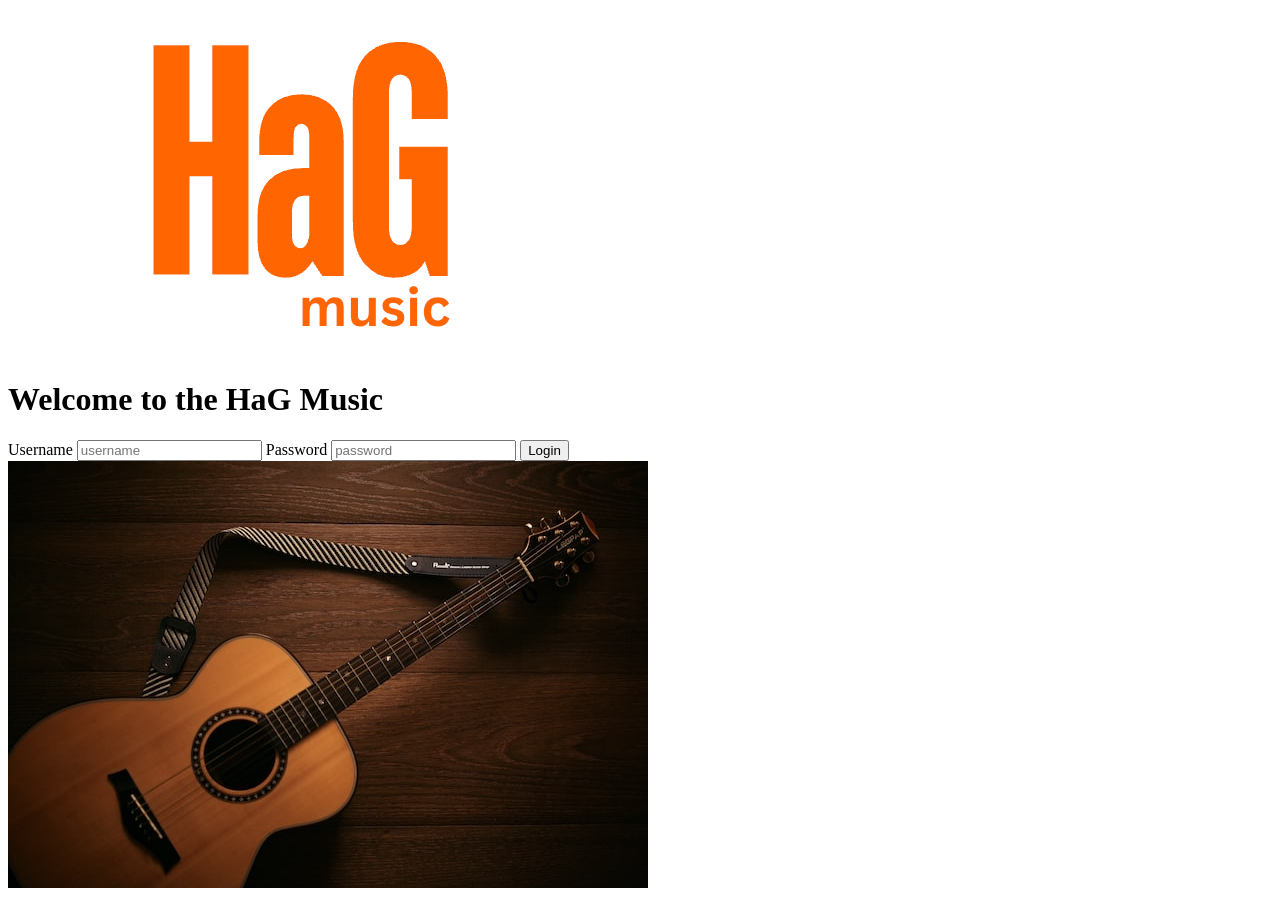
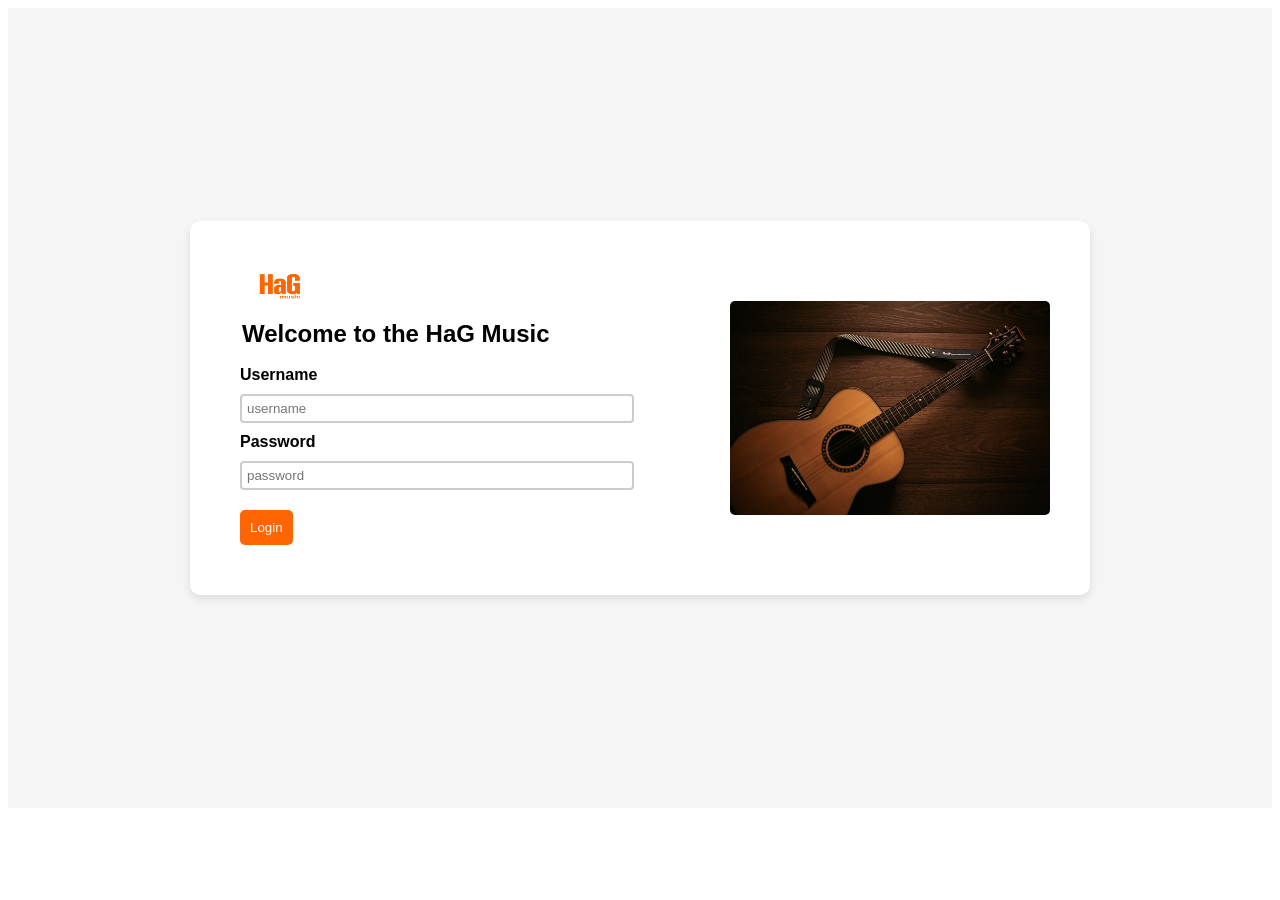
Before and after one commit to abboahene/wap-music-player, a plain HTML site: page client/htet.html in a window 1280 px wide. After the commit the page ends 816 px from the top, so only its background shows below. Drawn offline with Linux system fonts and the light colour scheme.

Commit message:
change htet.html and htet.css

```diff
--- a/client/css/htet.css
+++ b/client/css/htet.css
@@ -1,10 +1,8 @@
 :root {
   --primary: #ff6500;
-  --secondary: #dadada;
-  --tertiary: black;
 }
 
-body {
+#login-page-container {
   font-family: Arial, sans-serif;
   margin: 0;
   padding: 0;
@@ -41,17 +39,11 @@ body {
   justify-content: center;
 }
 
-h1 {
+#welcome {
   font-size: 1.5em;
   padding: 2px;
   font-family: Arial, sans-serif;
 }
-
-p {
-  font-size: 1.2em;
-  margin-bottom: 20px;
-}
-
 label {
   font-weight: bold;
   margin-top: 10px;
--- a/client/htet.html
+++ b/client/htet.html
@@ -3,13 +3,15 @@
   <head>
     <meta charset="UTF-8" />
     <meta name="viewport" content="width=device-width, initial-scale=1.0" />
+    <link href="css/htet.css" rel="stylesheet">
     <title>Document</title>
   </head>
   <body>
-    <div class="container" id="container">
+  <div id="login-page-container">
+    <div class="container">
       <div class="form-container">
         <img id="logo" src="./assets/logo.png" alt="logo" />
-        <h1>Welcome to the HaG Music</h1>
+        <h1 id="welcome">Welcome to the HaG Music</h1>
         <form action="/users/login" method="post" id="login">
           <div class="login-form">
             <label for="username">Username</label>
@@ -41,5 +43,6 @@
       Another Page
       <button type="button" id="logout">LogOut</button>
     </div>
+  </div>
   </body>
 </html>
--- a/client/js/script.js
+++ b/client/js/script.js
@@ -16,7 +16,7 @@ window.onload = function() {
         const result = await response.json();
         if(result.status === 'success'){
             document.getElementById('incorrect').style.display = 'none';
-            document.getElementById('container').style.display = 'none';
+            document.getElementById('login-page-container').style.display = 'none';
             document.getElementById('another-page').style.display = 'block';
         }
         else{
@@ -27,7 +27,7 @@ window.onload = function() {
     });
     document.getElementById('logout').addEventListener('click', function(event) {
         event.preventDefault();
-        document.getElementById('container').style.display = 'block';
+        document.getElementById('login-page-container').style.display = 'block';
         document.getElementById('another-page').style.display = 'none';
         window.location.reload();
     });
```
